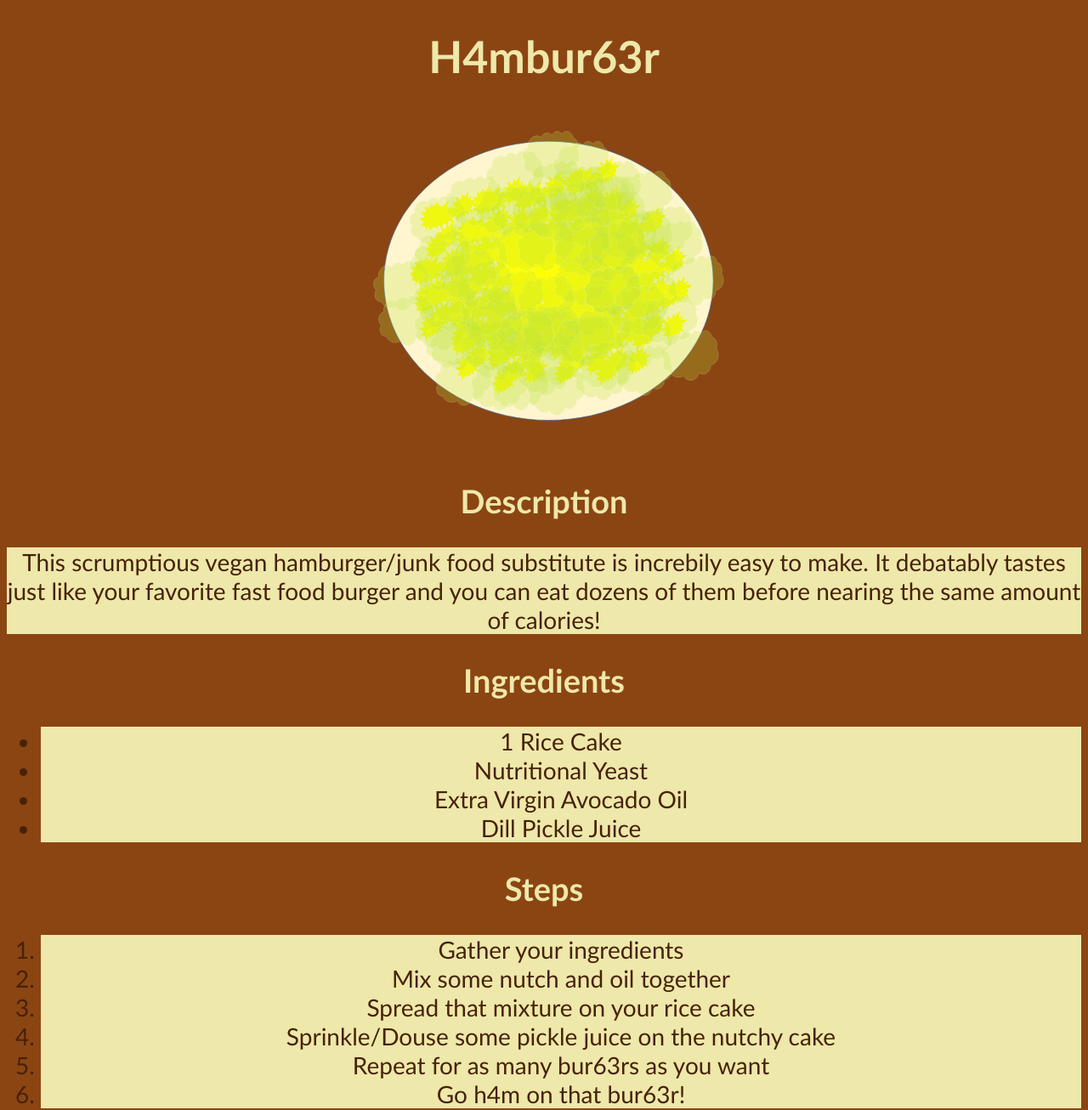
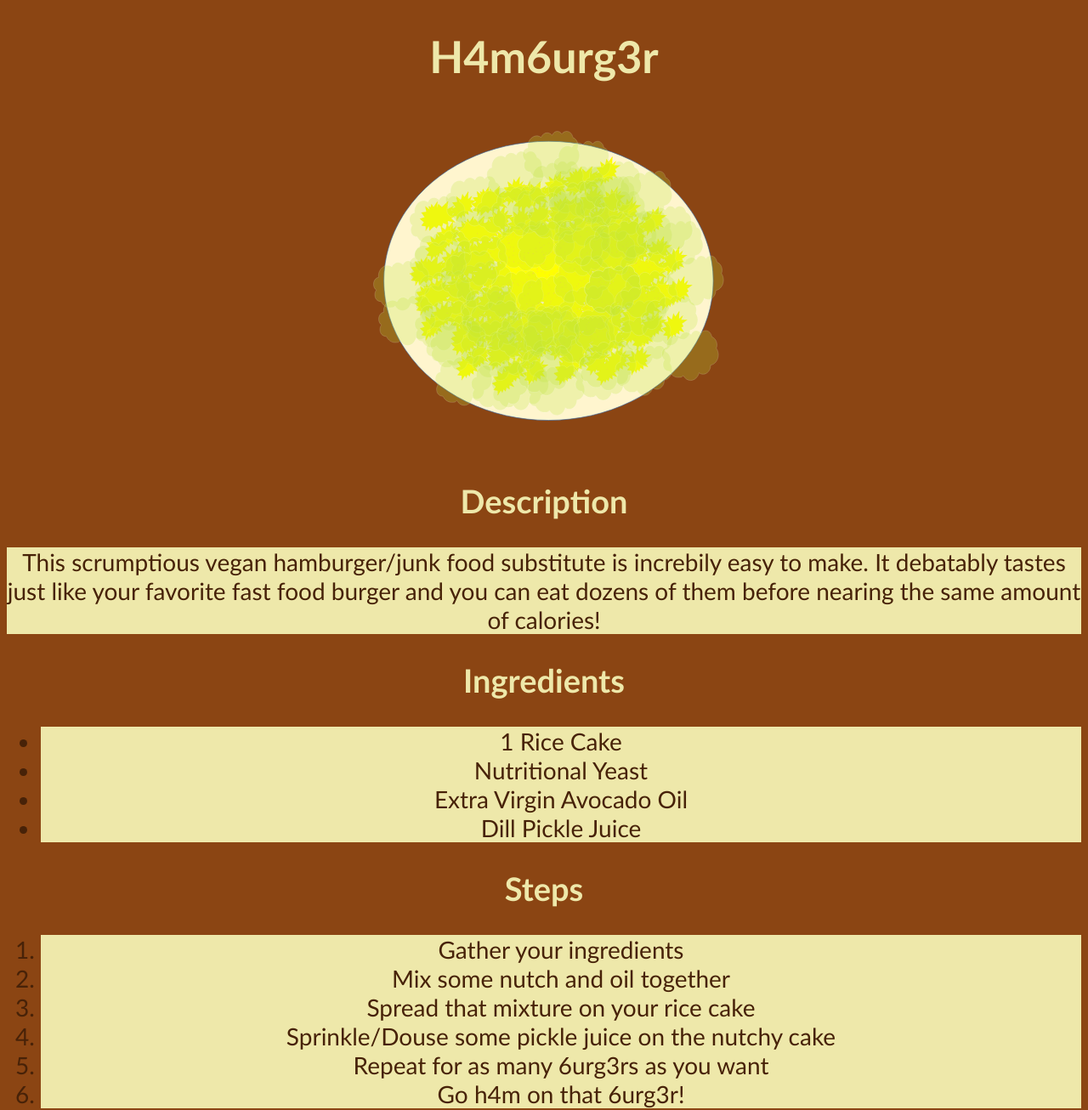
Before and after one commit to Kangaroob/odin-recipes, a plain HTML site: page recipes/h4m6urg3r/h4m6urg3r.html in a window 1280 px wide. Shown: the top 1306 px of the page at 85% size. Drawn offline with Linux system fonts and the light colour scheme.

Commit message:
Adjust h4m6urg3r name

```diff
--- a/recipes/h4mbur63r/h4mbur63r.html
+++ b/recipes/h4m6urg3r/h4m6urg3r.html
@@ -9,8 +9,8 @@
     <link rel="stylesheet" href="./styles.css">
 </head>
 <body>
-    <h1>H4mbur63r</h1>
-    <img src="./h4mbur63r.svg" alt="A tasty h4mbur63r">
+    <h1>H4m6urg3r</h1>
+    <img src="./h4m6urg3r.svg" alt="A tasty h4m6urg3r">
 
     <h2>Description</h2>
     <p>This scrumptious vegan hamburger/junk food substitute is increbily easy
@@ -31,8 +31,8 @@
         <li>Mix some nutch and oil together</li>
         <li>Spread that mixture on your rice cake</li>
         <li>Sprinkle/Douse some pickle juice on the nutchy cake</li>
-        <li>Repeat for as many bur63rs as you want</li>
-        <li>Go h4m on that bur63r!</li>
+        <li>Repeat for as many 6urg3rs as you want</li>
+        <li>Go h4m on that 6urg3r!</li>
     </ol>
 
     <a href="../../index.html">Home</a>
```
Also changed, not shown: index.html (+1 -1 lines), recipes/h4m6urg3r/h4m6urg3r.svg (renamed from recipes/h4mbur63r/h4mbur63r.svg), recipes/h4m6urg3r/styles.css (renamed from recipes/h4mbur63r/styles.css).
